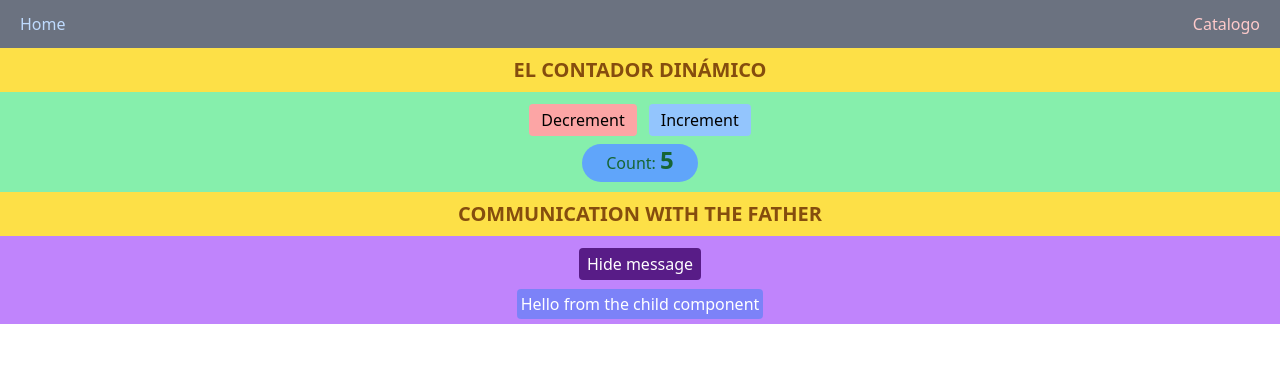
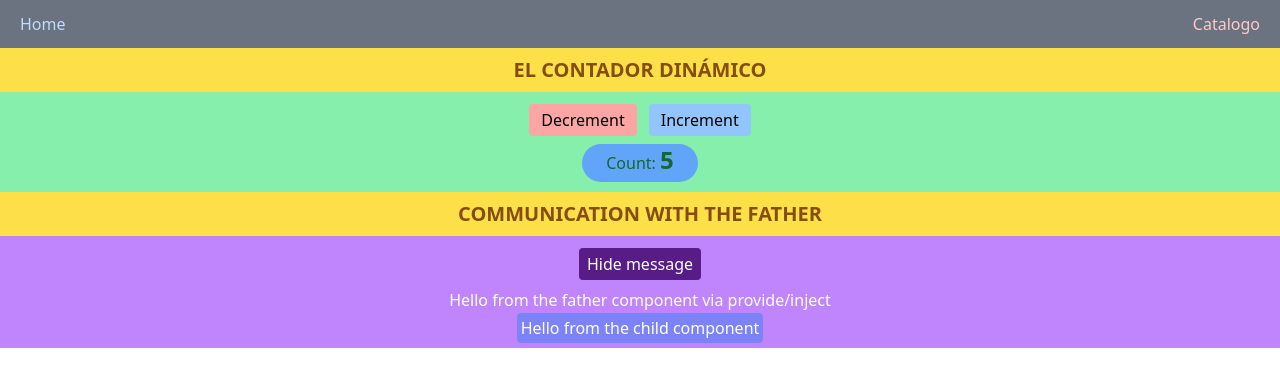
Before and after one commit to Jhonttt/ejercicios-formacion-alebat, a Nuxt app in the folder nuxt-vue-exercises/: page / in a window 1280 px wide. Both pictures are taken after a click on the button "Send message". Shown: the top 386 px of the page. Built offline with nearby package versions, Linux system fonts and the light colour scheme.

Commit message:
feat(app/components/ChildComponent,ParentComponent): usar provide/inject para comunicar el padre con el hijo

```diff
--- a/nuxt-vue-exercises/app/components/ChildComponent.vue
+++ b/nuxt-vue-exercises/app/components/ChildComponent.vue
@@ -11,6 +11,8 @@ function handleClick() {
     message: isActive.value ? "Hello from the child component" : "",
   });
 }
+
+const message = inject('message');
 </script>
 
 <template>
@@ -20,13 +22,16 @@ function handleClick() {
     >
       <TheTitle>Communication with the father</TheTitle>
     </div>
-    <div class="flex justify-center py-1">
+
+    <div class="flex justify-center pt-1">
       <button
         @click="handleClick"
         class="px-2 py-1 rounded bg-purple-900 text-white my-2"
       >
         {{ isActive ? "Hide message" : "Send message" }}
       </button>
+
     </div>
+    <h2 class="text-center text-white hover:text-blue-600 hover:cursor-pointer">{{ message }}</h2>
   </section>
 </template>
--- a/nuxt-vue-exercises/app/components/ParentComponent.vue
+++ b/nuxt-vue-exercises/app/components/ParentComponent.vue
@@ -4,13 +4,15 @@ const message = ref<string | null>(null);
 const handleChildEvent = (payload: { message: string }) => {
   message.value = payload.message;
 };
+
+provide('message', 'Hello from the father component via provide/inject');
 </script>
 
 <template>
   <section>
 
     <ChildComponent @childEvent="handleChildEvent" />
-    <h1 v-if="message" class="bg-purple-400 text-center pb-2">
+    <h1 v-if="message" class="bg-purple-400 text-center pb-2 pt-1">
       <span class="bg-blue-500/50 border-purple-950 rounded p-1 text-white">{{
         message
       }}</span>
```
